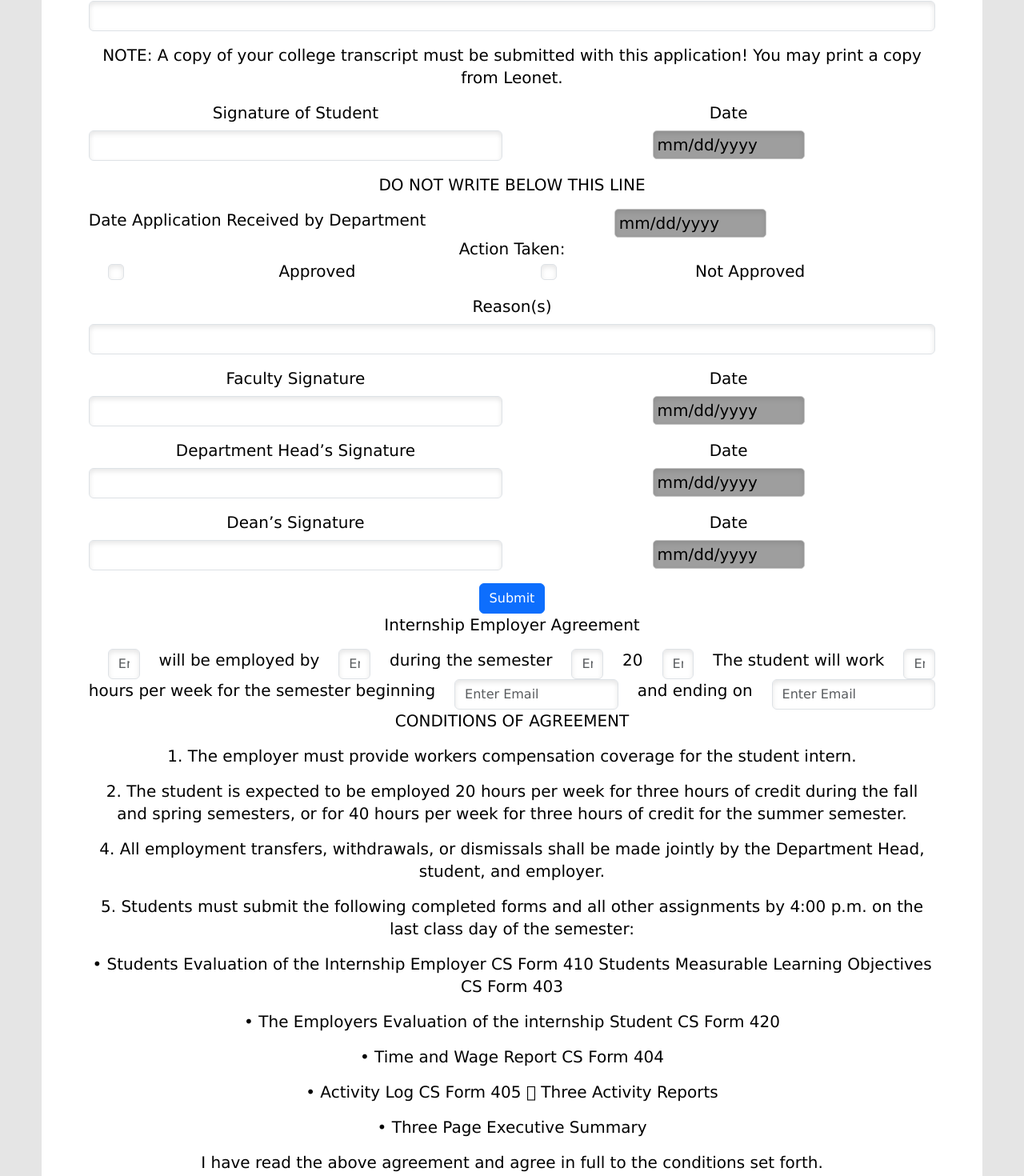
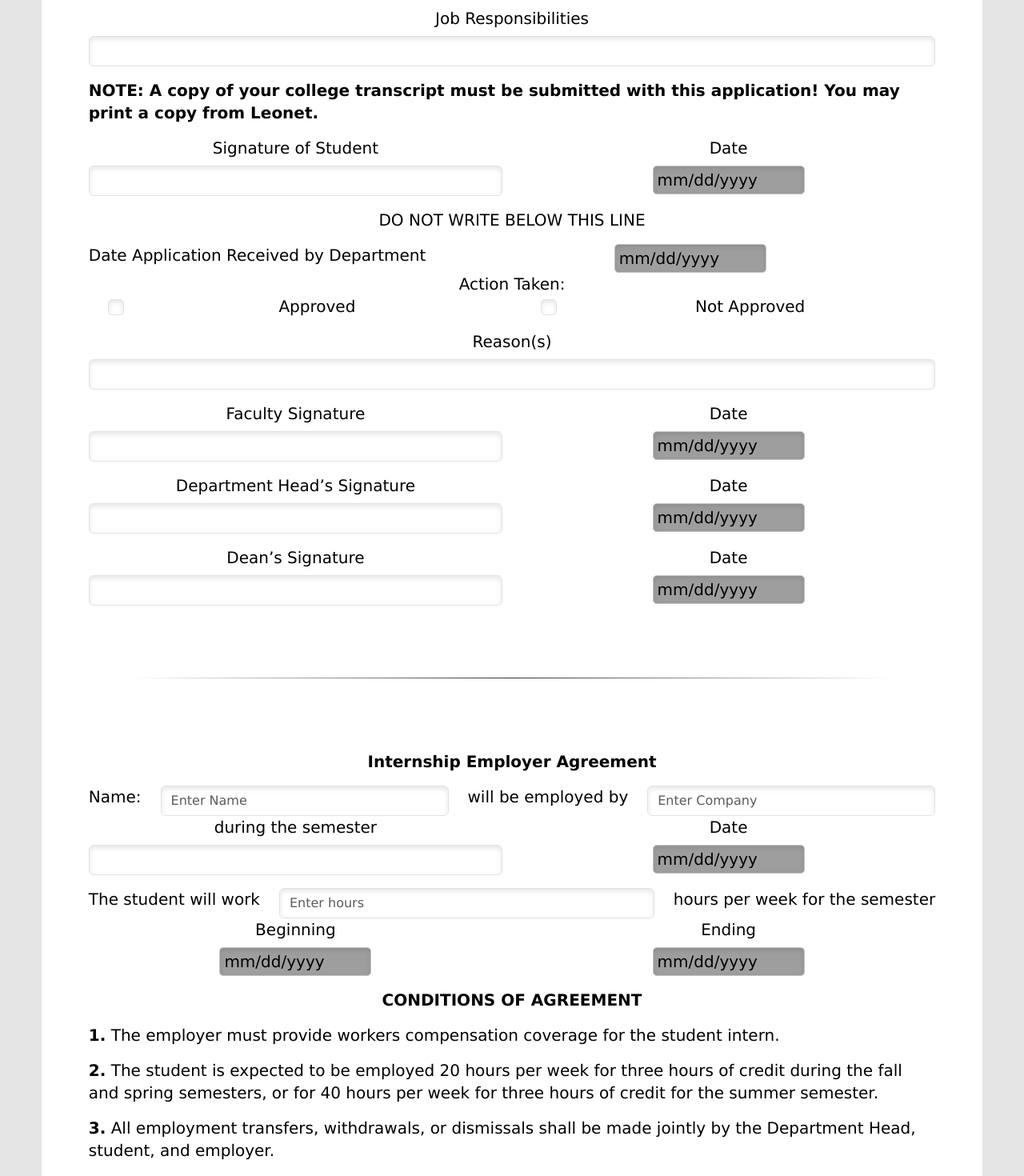
Before and after one commit to Craigcanepa10/411-RPA, a React (Create React App) app in the folder client-app/: page / in a window 1280 px wide. Shown: the part 1314-2784 px from the top of the page at 80% size. Built offline with nearby package versions, Linux system fonts and the light colour scheme; grey boxes are pictures that could not be loaded.

Commit message:
Finished Erythang

```diff
--- a/client-app/src/Contain/Form/Form.css
+++ b/client-app/src/Contain/Form/Form.css
@@ -106,3 +106,88 @@ input {
   box-shadow: inset 0 3px 6px rgba(0,0,0,0.1);
   width: 190px;
 }
+
+.wrapper
+{
+  padding-bottom: 90px;
+}
+
+.divider
+{
+  position: relative;
+  margin-top: 90px;
+  height: 1px;
+}
+
+.div-transparent:before
+{
+  content: "";
+  position: absolute;
+  top: 0;
+  left: 5%;
+  right: 5%;
+  width: 90%;
+  height: 1px;
+  background-image: linear-gradient(to right, transparent, rgb(48,49,51), transparent);
+}
+
+.div-arrow-down:after
+{
+  content: "";
+  position: absolute;
+  z-index: 1;
+  top: -7px;
+  left: calc(50% - 7px);
+  width: 14px;
+  height: 14px;
+  transform: rotate(45deg);
+  background-color: white;
+  border-bottom: 1px solid rgb(48,49,51);
+  border-right: 1px solid rgb(48,49,51);
+}
+
+.div-tab-down:after
+{
+  content: "";
+  position: absolute;
+  z-index: 1;
+  top: 0;
+  left: calc(50% - 10px);
+  width: 20px;
+  height: 14px;
+  background-color: white;
+  border-bottom: 1px solid rgb(48,49,51);
+  border-left: 1px solid rgb(48,49,51);
+  border-right: 1px solid rgb(48,49,51);
+  border-radius: 0 0 8px 8px;
+}
+
+.div-stopper:after
+{
+  content: "";
+  position: absolute;
+  z-index: 1;
+  top: -6px;
+  left: calc(50% - 7px);
+  width: 14px;
+  height: 12px;
+  background-color: white;
+  border-left: 1px solid rgb(48,49,51);
+  border-right: 1px solid rgb(48,49,51);
+}
+
+.div-dot:after
+{
+  content: "";
+  position: absolute;
+  z-index: 1;
+  top: -9px;
+  left: calc(50% - 9px);
+  width: 18px;
+  height: 18px;
+  background-color: goldenrod;
+  border: 1px solid rgb(48,49,51);
+  border-radius: 50%;
+  box-shadow: inset 0 0 0 2px white,
+          0 0 0 4px white;
+}
--- a/client-app/src/Contain/Form/Form.js
+++ b/client-app/src/Contain/Form/Form.js
@@ -69,6 +69,11 @@ function App() {
       <div className="App-Form">
 
         <Form>
+
+          <Form.Group className="mb-3">
+            <Form><b>Application for Internship</b></Form>
+          </Form.Group>
+
           <Row>
             <Col xs="auto">
               <Form.Label>Name:</Form.Label>
@@ -233,7 +238,7 @@ function App() {
           </Form.Group>
 
           <Form.Group className="mb-3">
-            <Form>NOTE: A copy of your college transcript must be submitted with this application! You may print a copy from Leonet.</Form>
+            <Form align='left'><b>NOTE: A copy of your college transcript must be submitted with this application! You may print a copy from Leonet.</b></Form>
           </Form.Group>
 
           <Row className="mb-3">
@@ -327,18 +332,17 @@ function App() {
             </Form.Group>
           </Row>
 
-
-          <Button variant="primary" type="submit">
-            Submit
-          </Button>
-
-          <Form.Group className="mb-3">
-            <Form>Internship Employer Agreement</Form>
+          <div class="wrapper">
+            <div class="divider div-transparent"></div>
+          </div>
+
+          <Form.Group className="mb-3">
+            <Form><b>Internship Employer Agreement</b></Form>
           </Form.Group>
 
           <Row>
             <Col xs="auto">
-              <Form.Label></Form.Label>
+              <Form.Label>Name:</Form.Label>
             </Col>
             <Col>
               <Form.Control type="text" placeholder="Enter Name" onChange={(e)=> getname(e.target.value)}/>
@@ -348,82 +352,85 @@ function App() {
               <Form.Label>will be employed by</Form.Label>
             </Col>
             <Col>
-              <Form.Control type="text" placeholder="Enter W#" onChange={(e)=> getwnum(e.target.value)}/>
-            </Col>
-
-            <Col xs="auto">
+              <Form.Control type="text" placeholder="Enter Company" onChange={(e)=> getwnum(e.target.value)}/>
+            </Col>
+          </Row>
+
+          <Row className="mb-3">
+            <Form.Group as={Col} controlId="formSig">
               <Form.Label>during the semester</Form.Label>
-            </Col>
-            <Col>
-              <Form.Control type="email" placeholder="Enter Email" onChange={(e)=> getemail(e.target.value)}/>
-            </Col>
-
-            <Col xs="auto">
-              <Form.Label>20</Form.Label>
-            </Col>
-            <Col>
-              <Form.Control type="email" placeholder="Enter Email" onChange={(e)=> getemail(e.target.value)}/>
-            </Col>
-
+              <Form.Control />
+            </Form.Group>
+
+            <Form.Group as={Col} controlId="formDate2">
+              <Form.Label>Date</Form.Label>
+              <input type="date" name="dateofbirth" id="dateofbirth"></input>
+            </Form.Group>
+          </Row>
+
+          <Row>
             <Col xs="auto">
               <Form.Label>The student will work</Form.Label>
             </Col>
             <Col>
-              <Form.Control type="email" placeholder="Enter Email" onChange={(e)=> getemail(e.target.value)}/>
-            </Col>
-
-            <Col xs="auto">
-              <Form.Label>hours per week for the semester beginning</Form.Label>
-            </Col>
-            <Col>
-              <Form.Control type="email" placeholder="Enter Email" onChange={(e)=> getemail(e.target.value)}/>
-            </Col>
-
-            <Col xs="auto">
-              <Form.Label>and ending on</Form.Label>
-            </Col>
-            <Col>
-              <Form.Control type="email" placeholder="Enter Email" onChange={(e)=> getemail(e.target.value)}/>
-            </Col>
-          </Row>
-
-          <Form.Group className="mb-3">
-            <Form>CONDITIONS OF AGREEMENT</Form>
-          </Form.Group>
-
-          <Form.Group className="mb-3">
-            <Form>1. The employer must provide workers compensation coverage for the student intern. </Form>
-          </Form.Group>
-          <Form.Group className="mb-3">
-            <Form>2. The student is expected to be employed 20 hours per week for three hours of credit during the fall and
+              <Form.Control type="text" placeholder="Enter hours" onChange={(e)=> getname(e.target.value)}/>
+            </Col>
+
+            <Col xs="auto">
+              <Form.Label>hours per week for the semester</Form.Label>
+            </Col>
+          </Row>
+
+          <Row className="mb-3">
+          <Form.Group as={Col} controlId="formDate2">
+              <Form.Label>Beginning</Form.Label>
+              <input type="date" name="dateofbirth" id="dateofbirth"></input>
+            </Form.Group>
+
+            <Form.Group as={Col} controlId="formDate2">
+              <Form.Label>Ending</Form.Label>
+              <input type="date" name="dateofbirth" id="dateofbirth"></input>
+            </Form.Group>
+          </Row>
+
+
+          <Form.Group className="mb-3">
+            <Form><b>CONDITIONS OF AGREEMENT</b></Form>
+          </Form.Group>
+
+          <Form.Group className="mb-3">
+            <Form align='left'><b>1.</b> The employer must provide workers compensation coverage for the student intern. </Form>
+          </Form.Group>
+          <Form.Group className="mb-3">
+            <Form align='left'><b>2.</b> The student is expected to be employed 20 hours per week for three hours of credit during the fall and
             spring semesters, or for 40 hours per week for three hours of credit for the summer semester. </Form>
           </Form.Group>
           <Form.Group className="mb-3">
-            <Form>4. All employment transfers, withdrawals, or dismissals shall be made jointly by the Department Head,
+            <Form align='left'><b>3.</b> All employment transfers, withdrawals, or dismissals shall be made jointly by the Department Head,
               student, and employer. </Form>
           </Form.Group>
           <Form.Group className="mb-3">
-            <Form>5. Students must submit the following completed forms and all other assignments by 4:00 p.m. on the last
+            <Form align='left'><b>4.</b> Students must submit the following completed forms and all other assignments by 4:00 p.m. on the last
             class day of the semester: </Form>
           </Form.Group>
           <Form.Group className="mb-3">
-            <Form>• Students Evaluation of the Internship Employer CS Form 410 Students Measurable Learning
+            <Form align='left'>• Students Evaluation of the Internship Employer CS Form 410 Students Measurable Learning
             Objectives CS Form 403 </Form>
           </Form.Group>
           <Form.Group className="mb-3">
-            <Form>• The Employers Evaluation of the internship Student CS Form 420</Form>
-          </Form.Group>
-          <Form.Group className="mb-3">
-            <Form>• Time and Wage Report CS Form 404</Form>
-          </Form.Group>
-          <Form.Group className="mb-3">
-            <Form>• Activity Log CS Form 405  Three Activity Reports </Form>
-          </Form.Group>
-          <Form.Group className="mb-3">
-            <Form>• Three Page Executive Summary </Form>
-          </Form.Group>
-          <Form.Group className="mb-3">
-            <Form>I have read the above agreement and agree in full to the conditions set forth. </Form>
+            <Form align='left'>• The Employers Evaluation of the internship Student CS Form 420</Form>
+          </Form.Group>
+          <Form.Group className="mb-3">
+            <Form align='left'>• Time and Wage Report CS Form 404</Form>
+          </Form.Group>
+          <Form.Group className="mb-3">
+            <Form align='left'>• Activity Log CS Form 405  Three Activity Reports </Form>
+          </Form.Group>
+          <Form.Group className="mb-3">
+            <Form align='left'>• Three Page Executive Summary </Form>
+          </Form.Group>
+          <Form.Group className="mb-3">
+            <Form align='left'>I have read the above agreement and agree in full to the conditions set forth. </Form>
           </Form.Group>
 
           <Row className="mb-3">
@@ -455,50 +462,83 @@ function App() {
             </Form.Group>
           </Row>
 
-          <Button variant="primary" type="submit">
-            Submit
-          </Button>
-
-          <Form.Group className="mb-3">
-            <Form> Student’s Measurable Learning Objectives </Form>
-          </Form.Group>
-          <Form.Group className="mb-3">
-            <Form> The objectives must be specific to the student’s job and must clearly describe what the student plans to accomplish during
+          <div class="wrapper">
+            <div class="divider div-transparent"></div>
+          </div>
+
+          <Form.Group className="mb-3">
+            <Form><b> Student’s Measurable Learning Objectives </b></Form>
+          </Form.Group>
+          <Form.Group className="mb-3">
+            <Form align='left'> The objectives must be specific to the student’s job and must clearly describe what the student plans to accomplish during
               the work experience. They must be reviewed by the student’s immediate supervisor, who may suggest changes or
               additions.
               At the end of the semester, the student’s supervisor must evaluate the extent to which the student accomplished each of
               the objectives by assigning a percentage figure from 0% to 100% in the column to the right of the objective.
-              Note: Before submitting this form at the beginning of the semester, students must provide a copy to their immediate
-              supervisor to complete at the end of the semester.</Form>
+            </Form>
+          </Form.Group>
+
+          <Form.Group className="mb-3">
+            <Form align='left'><b> Note:</b> Before submitting this form at the beginning of the semester, students must provide a copy to their immediate
+            supervisor to complete at the end of the semester.
+            </Form>
           </Form.Group>
 
           <Form.Group className="mb-3" controlId="formEmpAddr">
-            <Form.Label>I will accomplish the following objectives by the conclusion of the semester.</Form.Label>
-            <Form.Control placeholder="1" />
+            <Form.Label>I will accomplish the following objectives by the conclusion of the semester.
+            </Form.Label>
+          </Form.Group>
+
+          <Form.Group as={Col} controlId="formEmployed">
             <Row>
               <Col xs="auto">
+                <Form.Label>1.</Form.Label>
+              </Col>
+              <Col>
+                <Form.Control type="text" placeholder="" onChange={(e)=> getname(e.target.value)}/>
+              </Col>
+
+              <Col xs="auto">
                 <Form.Label>Supervisor’s Rating (%)</Form.Label>
               </Col>
               <Col>
-              <Form.Control type="text" placeholder="Enter Name" onChange={(e)=> getname(e.target.value)}/>
-            </Col>
-          </Row>
-            <Form.Control placeholder="2" />
+                <Form.Control type="text" placeholder="Enter %" onChange={(e)=> getname(e.target.value)}/>
+              </Col>
+            </Row>
+          </Form.Group>
+
+          <Form.Group as={Col} controlId="formEmployed">
             <Row>
               <Col xs="auto">
+                <Form.Label>2.</Form.Label>
+              </Col>
+              <Col>
+                <Form.Control type="text" placeholder="" onChange={(e)=> getname(e.target.value)}/>
+              </Col>
+
+              <Col xs="auto">
                 <Form.Label>Supervisor’s Rating (%)</Form.Label>
               </Col>
               <Col>
-              <Form.Control type="text" placeholder="Enter Name" onChange={(e)=> getname(e.target.value)}/>
-            </Col>
-          </Row>
-            <Form.Control placeholder="3" />
+                <Form.Control type="text" placeholder="Enter %" onChange={(e)=> getname(e.target.value)}/>
+              </Col>
+            </Row>
+          </Form.Group>
+
+          <Form.Group as={Col} controlId="formEmployed">
             <Row>
               <Col xs="auto">
+                <Form.Label>3.</Form.Label>
+              </Col>
+              <Col>
+                <Form.Control type="text" placeholder="" onChange={(e)=> getname(e.target.value)}/>
+              </Col>
+
+              <Col xs="auto">
                 <Form.Label>Supervisor’s Rating (%)</Form.Label>
               </Col>
               <Col>
-              <Form.Control type="text" placeholder="Enter Name" onChange={(e)=> getname(e.target.value)}/>
+                <Form.Control type="text" placeholder="Enter %" onChange={(e)=> getname(e.target.value)}/>
               </Col>
             </Row>
           </Form.Group>
@@ -539,16 +579,16 @@ function App() {
             </Form.Group>
           </Row>
 
-          <Button variant="primary" type="submit">
-            Submit
-          </Button>
-
-          <Form.Group className="mb-3">
-            <Form>STUDENT’S TIME AND WAGE REPORT</Form>
-          </Form.Group>
-
-          <Form.Group className="mb-3">
-            <Form>The student must maintain an accurate account of the dates and the hours worked on the job. This information is necessary
+          <div class="wrapper">
+            <div class="divider div-transparent"></div>
+          </div>
+
+          <Form.Group className="mb-3">
+            <Form><b>STUDENT’S TIME AND WAGE REPORT</b></Form>
+          </Form.Group>
+
+          <Form.Group className="mb-3">
+            <Form align='left'>The student must maintain an accurate account of the dates and the hours worked on the job. This information is necessary
               for Departmental records and will be kept strictly confidential. </Form>
           </Form.Group>
 
@@ -1732,9 +1772,13 @@ function App() {
             </Form.Group>
           </Row>
 
-          <Button variant="primary" type="submit">
-            Submit
-          </Button>
+          <div class="wrapper">
+            <div class="divider div-transparent"></div>
+          </div>
+
+          <Form.Group className="mb-3">
+            <Form><b>Employer's Evaluation of the Computer Science Internship Student</b></Form>
+          </Form.Group>
 
           <Row className="mb-3">
             <Form.Group as={Col} controlId="formName">
@@ -1766,7 +1810,7 @@ function App() {
           </Form.Group>
 
           <Form.Group className="mb-3">
-            <Form>INSTRUCTIONS:
+            <Form align='left'>INSTRUCTIONS:
               The immediate supervisor will evaluate the student objectively, comparing him/her with other students of
               comparable academic level, with other personnel assigned the same or similarly classified jobs, or with individual
               standards. </Form>
@@ -2204,12 +2248,12 @@ function App() {
             </Form.Group>
           </Row>
 
-          <Button variant="primary" type="submit">
-            Submit
-          </Button>
-
-          <Form.Group className="mb-3">
-            <Form>Student's Evaluation of Internship Employer </Form>
+          <div class="wrapper">
+            <div class="divider div-transparent"></div>
+          </div>
+
+          <Form.Group className="mb-3">
+            <Form><b>Student's Evaluation of Internship Employer</b> </Form>
           </Form.Group>
 
           <Row className="mb-3">
@@ -2434,7 +2478,7 @@ function App() {
           </Form.Group>
 
           <Form.Group className="mb-3" controlId="formReasons">
-            <Form.Label>Based upon your work experience, what additional instructional content or revisions should be included
+            <Form.Label align='left'>Based upon your work experience, what additional instructional content or revisions should be included
               within the Curriculum?</Form.Label>
             <Form.Control placeholder="" />
           </Form.Group>
@@ -2563,7 +2607,7 @@ function App() {
           </table>
 
           <Form.Group className="mb-3">
-            <Form>Note: Specify your weekly activities as accurately as possible in one succinct paragraph. The cells will expand accordingly.</Form>
+            <Form align='left'>Note: Specify your weekly activities as accurately as possible in one succinct paragraph. The cells will expand accordingly.</Form>
           </Form.Group>
 
           <Button variant="primary" type="submit">
```
Lines whose indentation alone changed are shown as unchanged.
